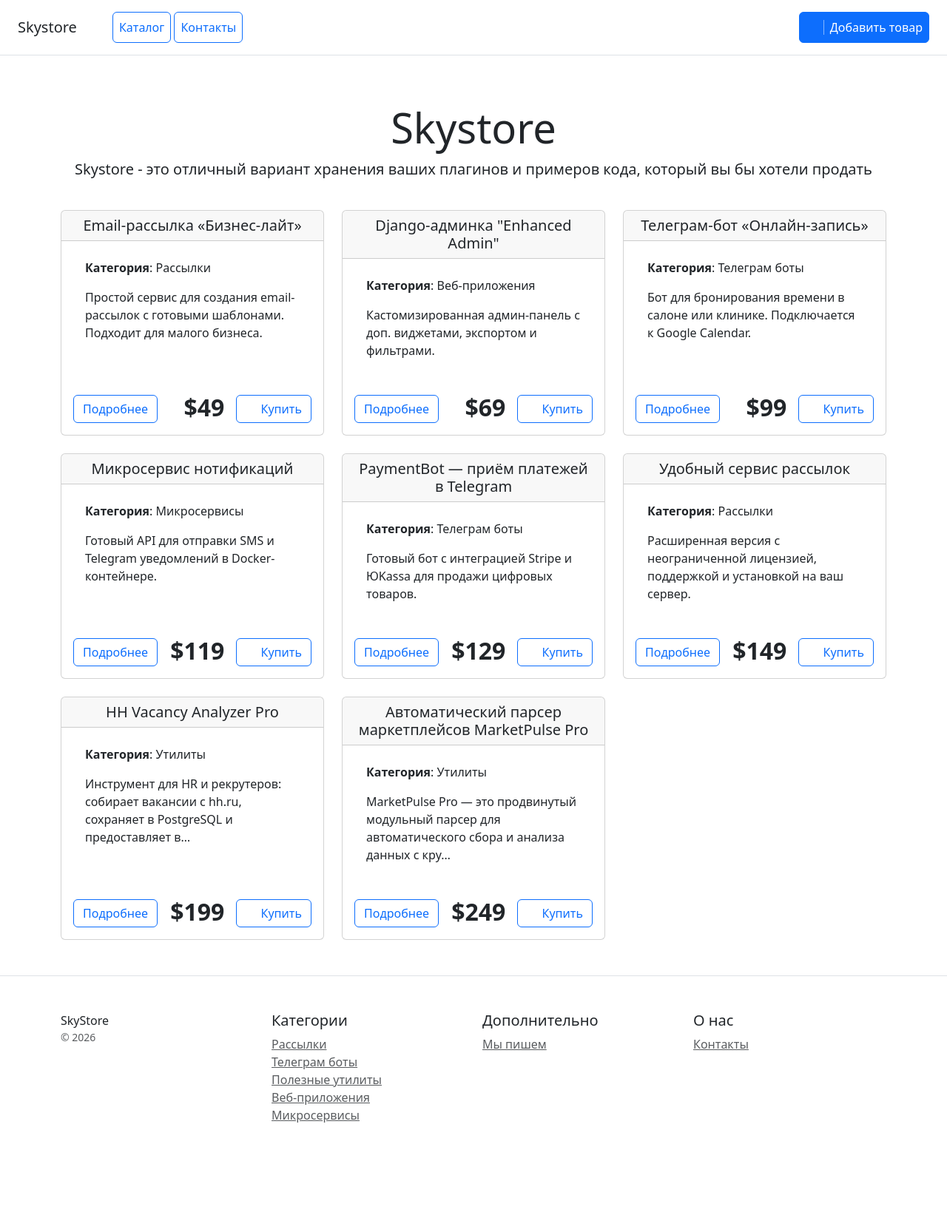
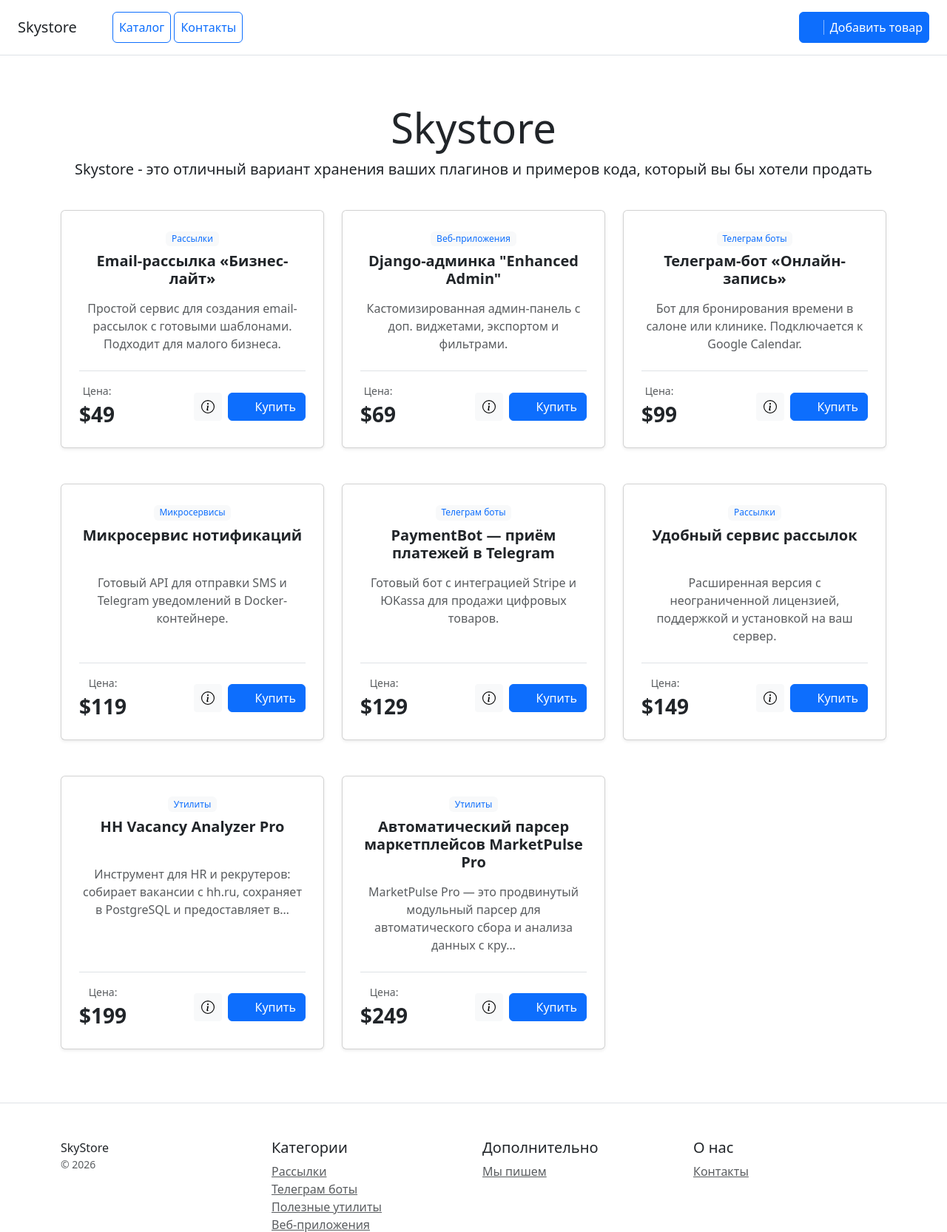
Before and after one commit to GrandBalaxon/CoreShop-Django, a Django app: page / in a window 1280 px wide. Shown: the top 1666 px of the page at 74% size. Before the commit the page ends 1518 px from the top, so only its background shows below. Run offline with Django 5.2, Linux system fonts and the light colour scheme; data comes from the database, SQL or seed files in the repository; some libraries are stand-ins or nearby versions.

Commit message:
feat: redesigned procut cards style

```diff
--- a/catalog/templates/catalog/index.html
+++ b/catalog/templates/catalog/index.html
@@ -13,35 +13,40 @@
 
         {% for product in products %}
 
-        <div class="col-12 col-md-12 col-lg-6 col-xl-4">
-            <div class="card box-shadow h-100">
+        <div class="col-12 col-md-6 col-lg-4 mb-4">
+            <div class="card box-shadow shadow-sm h-100 position-relative overflow-hidden">
 
-                <div class="card-header">
-                    <h5 class="my-0 font-weight-normal">{{ product.name }}</h5>
-                </div>
+                <div class="card-body d-flex flex-column p-4">
 
-                <div class="card-body d-flex flex-column">
+                    {% if product.image %}
+                        <div class="position-absolute" style="top: 0.2rem; right: 0.2rem; opacity: 0.15; z-index: 0;">
+                            <img src="{{ product.image.url }}"
+                                 alt=""
+                                 style="width: 120px; height: 120px; object-fit: contain;">
+                        </div>
+                    {% endif %}
 
-                    <ul class="list-unstyled mt-2 mb-2 text-start m-3">
-                        <li><strong>Категория</strong>: {{ product.category }}</li>
-                    </ul>
+                    <div style="z-index: 1;">
+                        <span class="badge bg-light text-primary mb-2 fw-normal">{{ product.category }}</span>
+                        <h5 class="card-title fw-bold mb-3" style="min-height: 3rem;">{{ product.name }}</h5>
+                        <p class="card-text text-muted mb-4 flex-grow-1">{{ product.description | truncatechars:100 }}</p>
+                    </div>
 
-                    <ul class="list-unstyled mt-2 mb-4 text-start m-3 flex-grow-1">
-                        <li>{{ product.description | truncatechars:100 }}</li>
-                    </ul>
-
-                    <div class="d-flex justify-content-between align-items-center mt-4">
-                        <a href="product/{{ product.id }}/" class="btn btn-outline-primary">
-                            Подробнее
-                        </a>
-                        <div class="d-flex align-items-center">
-                            <p class="fs-2 fw-semibold my-0 me-3 lh-1 pb-1">${{ product.price }}</p>
-                            <a href="#" class="btn btn-outline-primary">
-                                <svg class="bi" width="1em" height="1em" fill="currentColor">
-                                    <use href="/static/images/cart.svg"/>
-                                </svg>
-                                Купить
-                            </a>
+                    <div class="mt-auto pt-3 border-top">
+                        <div class="d-flex justify-content-between align-items-center">
+                            <div>
+                                <span class="text-muted small d-block">Цена:</span>
+                                <span class="fs-3 fw-bold text-dark">${{ product.price }}</span>
+                            </div>
+                            <div class="d-flex gap-2">
+                                <a href="product/{{ product.id }}/" class="btn btn-light btn-sm d-inline-flex align-items-center justify-content-center" style="width: 38px; height: 38px;">
+                                    <img src="/static/images/info-circle.svg" fill="currentColor" alt="Инфо" style="width: 18px; height: 18px;">
+                                </a>
+                                <a href="#" class="btn btn-primary d-flex align-items-center gap-2">
+                                    <svg width="1em" height="1em" fill="currentColor"><use href="/static/images/cart.svg"/></svg>
+                                    Купить
+                                </a>
+                            </div>
                         </div>
                     </div>
 
```
Also changed, not shown: static/images/info-circle.svg (added).
